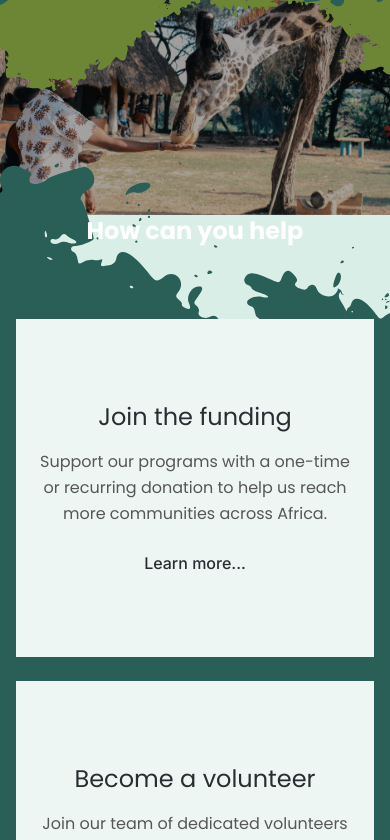
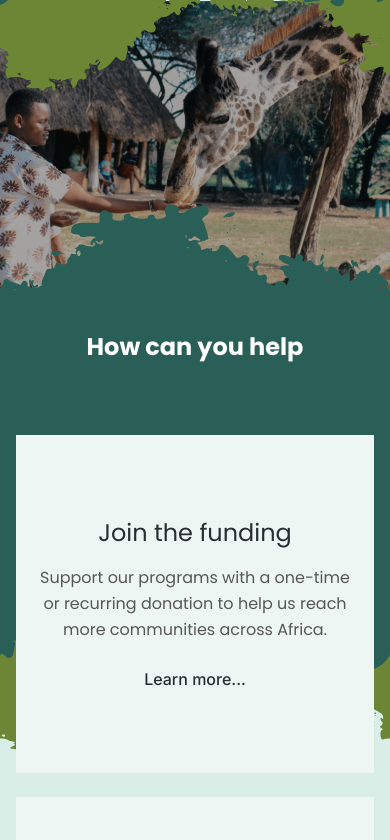
Before and after one commit to Milly1620/Dunia-foundation-frontend, a React (Vite) app: page / in a window 390 px wide. Shown: the part 3000-3840 px from the top of the page. Built offline with nearby package versions, Linux system fonts and the light colour scheme.

Commit message:
updates for production

```diff
--- a/src/components/GraphicsLayeredSection.tsx
+++ b/src/components/GraphicsLayeredSection.tsx
@@ -2,6 +2,7 @@ import React from "react";
 import { useNavigate } from "react-router-dom";
 import DonationHeroSection from "./DonationHeroSection";
 import graphics from "../assets/PATH.svg";
+import graphicsmobile from "../assets/giraffepath.svg";
 import giraffe from "../assets/girrafe.svg";
 
 const GraphicsLayeredSection: React.FC = () => {
@@ -10,14 +11,14 @@ const GraphicsLayeredSection: React.FC = () => {
   return (
     <div className="relative md:z-80 bg-[#D8EEE7]">
       {/* Top Graphics Section */}
-      <DonationHeroSection className=" md:z-70 mb-[-160px] md:mb-[-280px]" />
+      <DonationHeroSection className=" md:z-70 mb-[-140px] md:mb-[-280px]" />
 
       {/* Giraffe Section - Sticky */}
       <section className="md:sticky top-0 w-full">
         <img
           src={giraffe}
           alt="Man feeding giraffe"
-          className="w-full md:h-full object-cover"
+          className="w-full h-[290px] md:h-full object-cover"
         />
       </section>
 
@@ -27,14 +28,21 @@ const GraphicsLayeredSection: React.FC = () => {
         <div className="absolute bottom-0 left-0 right-0 bg-white h-1/2"></div>
         {/* Graphics Background */}
         <div
-          className={`absolute inset-0 top-[-90px] md:top-0  md:w-full md:h-full bg-cover bg-center bg-no-repeat`}
+          className={`absolute inset-0 hidden md:block top-[-90px] md:top-0  md:w-full md:h-full bg-cover bg-center bg-no-repeat`}
           style={{
             backgroundImage: `url(${graphics})`,
           }}
         />
 
+          <div
+              className={`absolute inset-0 md:hidden block top-[-105px] left-[-20px]`}
+              style={{
+                  backgroundImage: `url(${graphicsmobile})`,
+              }}
+          />
+
         {/* Content Container */}
-        <div className="relative md:z-10  mx-auto px-4 sm:px-6 lg:px-8">
+        <div className="relative md:z-10  mx-auto pt-10 md:pt-0 px-4 sm:px-6 lg:px-8">
           {/* Header */}
           <h2 className="text-2xl md:text-5xl font-bold text-white poppins-bold text-center mb-[72px]">
             How can you help
```
Also changed, not shown: src/assets/giraffepath.svg (added).
